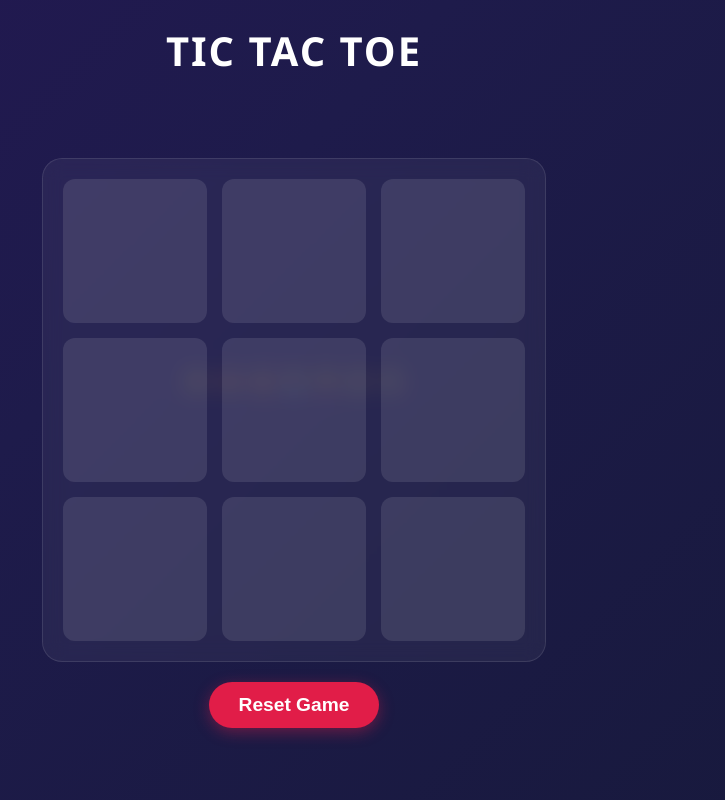
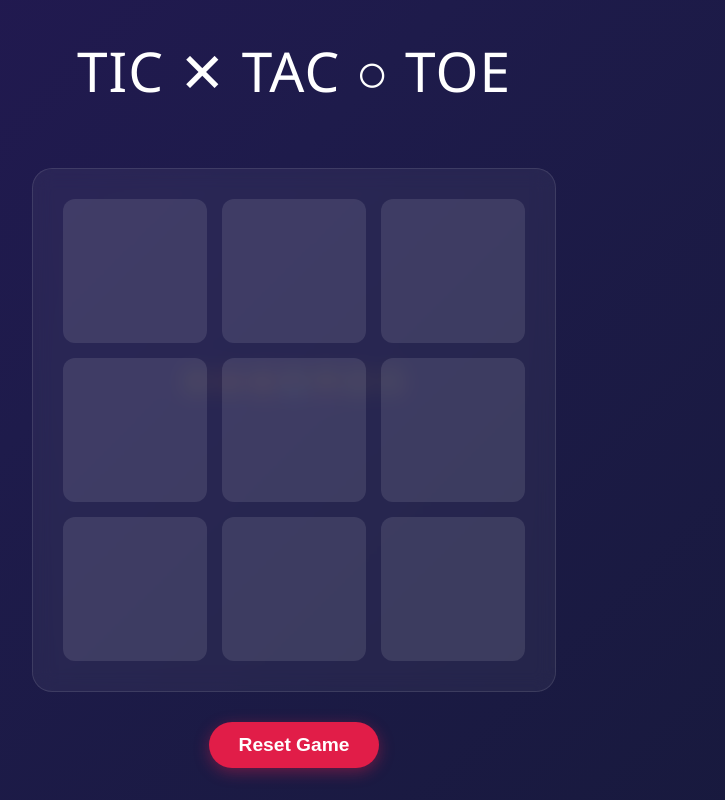
Before and after one commit to reeyaa-tech/Tic-Tac-Toe, a plain HTML site: page index.html in a window 1280 px wide. Shown: the whole page, without its empty margins (346-1071 px from the left). Drawn offline with Linux system fonts and the light colour scheme.

Commit message:
Added some effects

```diff
--- a/index.html
+++ b/index.html
@@ -16,7 +16,9 @@
     😀😍🥰😭😝🥹🤣
 </div>
 <main>
-    <h1>Tic Tac Toe</h1>
+    <h1 class="game-title">
+    TIC <span class="x">✕</span> TAC <span class="o">○</span> TOE
+</h1>
     <div class="container">
         <div class="game">
             <button class="box"></button>
--- a/script.js
+++ b/script.js
@@ -68,7 +68,7 @@ const checkWinner = () => {
 };
 
 const showWinner = (winner, pattern) => {
-    msg.innerText = `Congratulations! ${winner} wins! 🎉`;
+    msg.innerText = `Congratulations! ${winner} wins!`;
     msgContainer.classList.remove("hide");
     pattern.forEach(i => boxes[i].classList.add("winner-highlight"));
     boxes.forEach(box => box.disabled = true);
@@ -91,7 +91,7 @@ boxes.forEach((box) => {
 
         let isWinner = checkWinner();
         if (count === 9 && !isWinner) {
-            msg.innerText = "It's a Draw! 🤝";
+            msg.innerText = "It's a Draw!";
             msgContainer.classList.remove("hide");
         }
     });
--- a/style.css
+++ b/style.css
@@ -3,16 +3,44 @@
     padding: 0;
     box-sizing: border-box;
 }
+.game-title {
+    font-size: 55px;
+    font-weight: 500;
+    color: white;
+    letter-spacing: 1px;
+    margin-bottom: 60px;
+}
 
-h1{
-    position: relative;
-    top: -50px;
-    margin-bottom: -50px;
+.tic{
+    color: red;
+}
+
+.toe{
+    color: blue;
+}
+
+.x:hover {
+    color: red;
+    font-size: 65px;
+    font-weight: 800;
+    display: inline-block;
+    transform: rotate(-8deg) scale(1.2);
+}
+
+.o:hover {
+    color: blue;
+    font-size: 65px;
+    font-weight: 800;
+    display: inline-block;
+    transform: rotate(-8deg) scale(1.2);
+}
+
+.x, .o {
+    transition: transform 0.2s ease;
 }
 
 body {
     min-height: 100vh;
-    /* Dark Deep Space Gradient */
     background: linear-gradient(-45deg, #0f172a, #1e1b4b, #2e1065, #020617);
     background-size: 400% 400%;
     animation: aurora 15s ease infinite;
@@ -42,12 +70,11 @@ main {
     display: flex;
     flex-direction: column;
     align-items: center;
-    gap: 20px;
-    z-index: 10;
+    z-index: 0;
 }
 
 h1 {
-    font-size: 5vmin;
+    font-size: 7vmin;
     text-transform: uppercase;
     letter-spacing: 2px;
     margin-bottom: 10px;
@@ -57,7 +84,7 @@ h1 {
     display: grid;
     grid-template-columns: repeat(3, 1fr);
     gap: 15px;
-    padding: 20px;
+    padding: 30px;
     background: rgba(255, 255, 255, 0.05);
     backdrop-filter: blur(10px);
     border-radius: 20px;
@@ -96,6 +123,7 @@ h1 {
     cursor: pointer;
     box-shadow: 0 4px 15px rgba(225, 29, 72, 0.4);
     transition: 0.3s;
+    margin-top: 30px
 }
 
 #reset-btn:hover {
@@ -107,13 +135,14 @@ h1 {
     position: absolute;
     top: 10%;
     text-align: center;
-    margin-top: 20px;
-    margin-bottom: 30px;
+    margin-top: 0px;
+    margin-bottom: 50px;
 }
 
 #msg {
     font-size: 5vmin;
     font-weight: bold;
+    margin-top: 20px;
     margin-bottom: 100px;
 }
 
```
